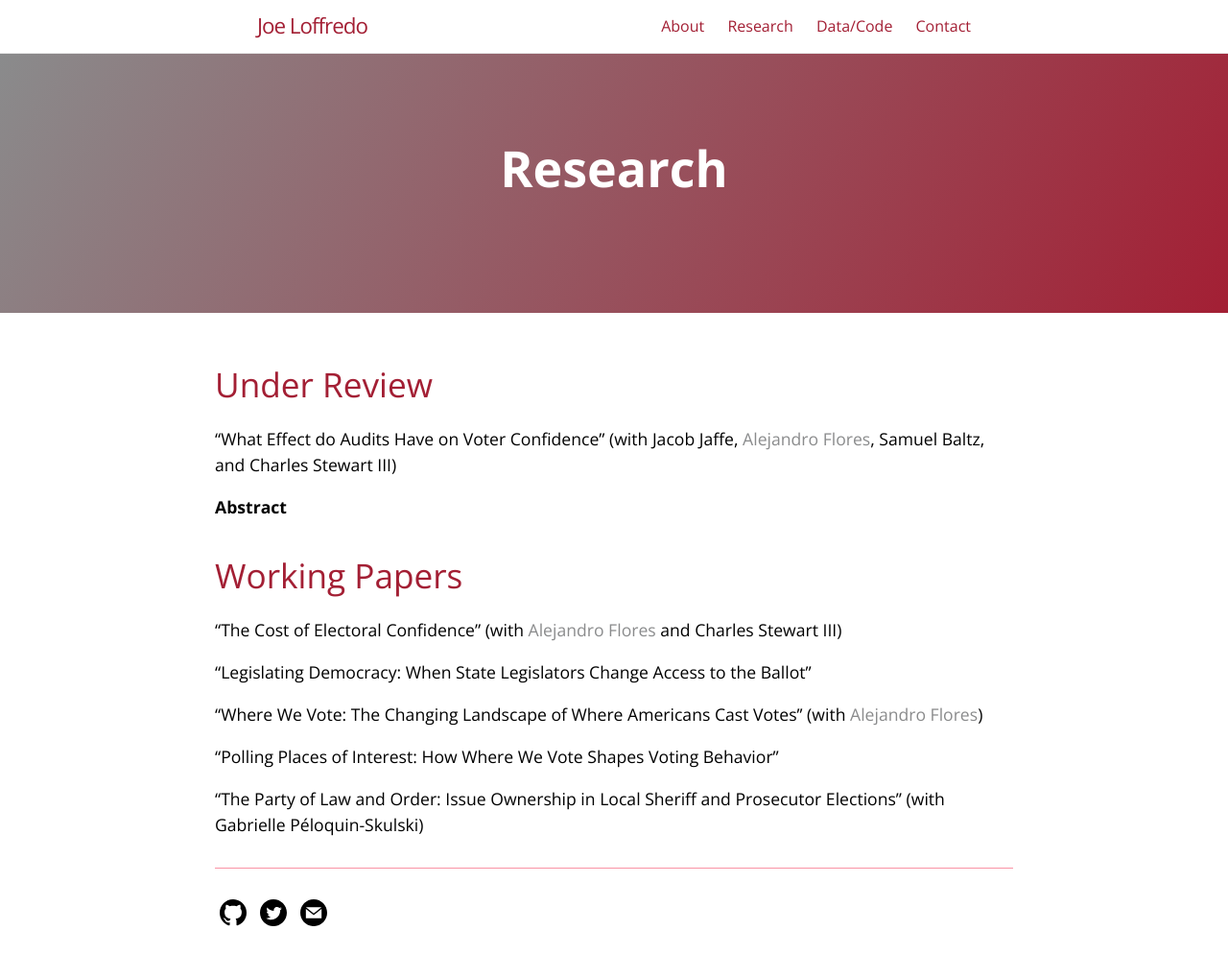
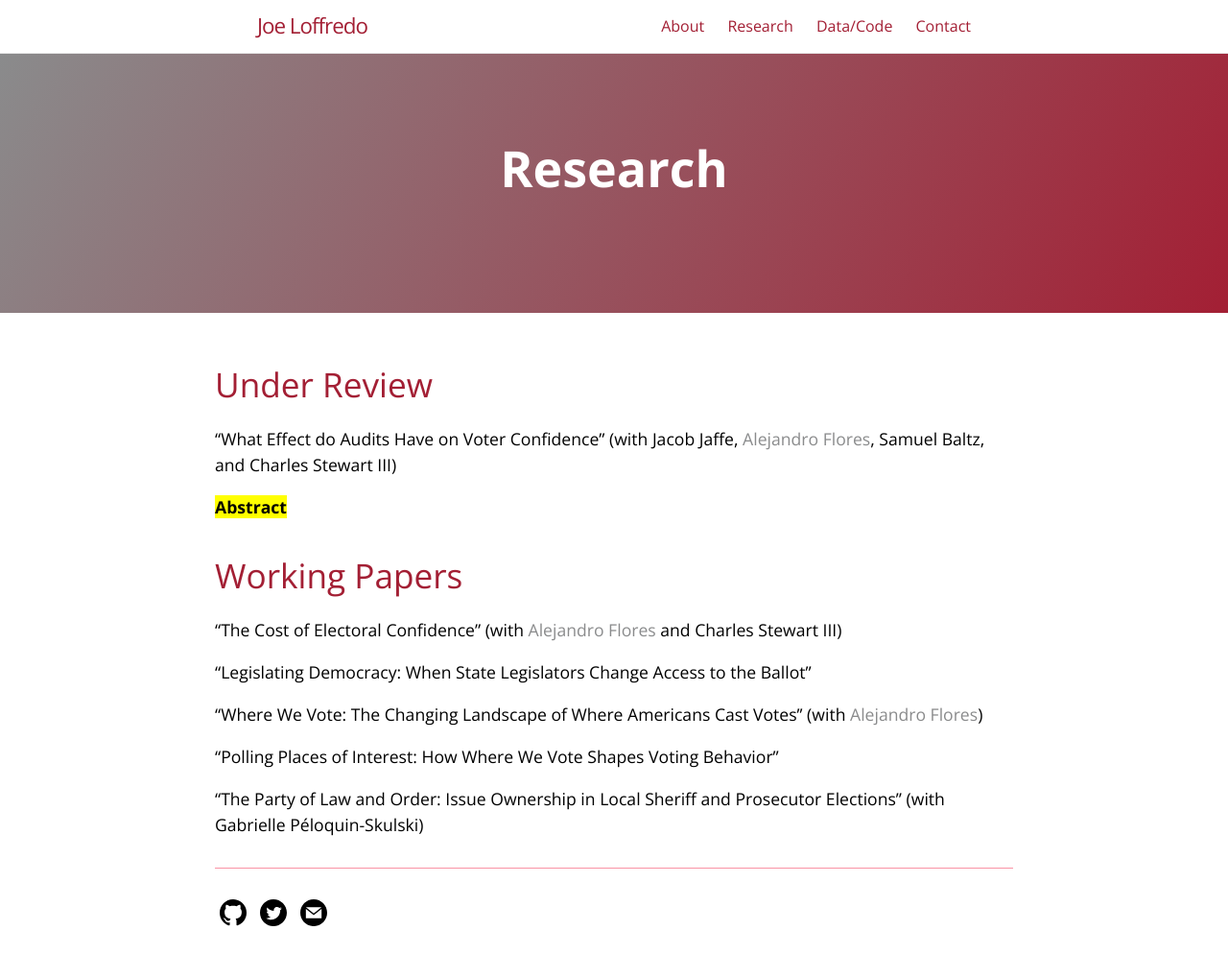
Before and after one commit to jloffredo2/jloffredo2.github.io, a Jekyll site: the page built from research.md, in a window 1280 px wide. Shown: the whole page at 96% size. Built offline with Jekyll 4.4.1, drawn with Linux system fonts in a browser that asks for light colours.

Commit message:
highlight abstract word

```diff
--- a/research.md
+++ b/research.md
@@ -8,7 +8,7 @@ order: 2
 ---
 # Under Review
 "What Effect do Audits Have on Voter Confidence" (with Jacob Jaffe, [Alejandro Flores](https://a-flores.com), Samuel Baltz, and Charles Stewart III)
-<details style="cursor: pointer;"><summary><strong>Abstract</strong></summary>
+<details style="cursor: pointer;"><summary><mark><strong>Abstract</strong></mark></summary>
 <blockquote>
 Post-election audits are thought to bolster voters' confidence in elections, but it is unclear which aspects of audits drive public trust in election results and why. In a set of survey experiments fielded by YouGov to a sample of 2,000 Americans, we used both factorial and conjoint designs to understand which attributes of election audits are most important for increasing voter confidence in legitimate election results. Overall, we find that what an audit finds is much less important than how the audit is conducted, so long as the audit does not uncover exceptionally large errors. Structural features of the audit, like who conducts it and how its results are announced, turn out to be more consequential to voter evaluations of election results than the actual number of discrepancies found. Although voters are quick to pick up partisan cues about audits, this has not produced a broader polarization around election audits, and voters rationally do not punish an election in which the winner was called correctly for a few mis-counted votes. Our findings suggest that election administrators can bolster voter confidence through the design of election audits, without serious fear that turning up small numbers of errors will harm voter confidence.
 </blockquote>
```
Also changed, not shown: 1 other file.
